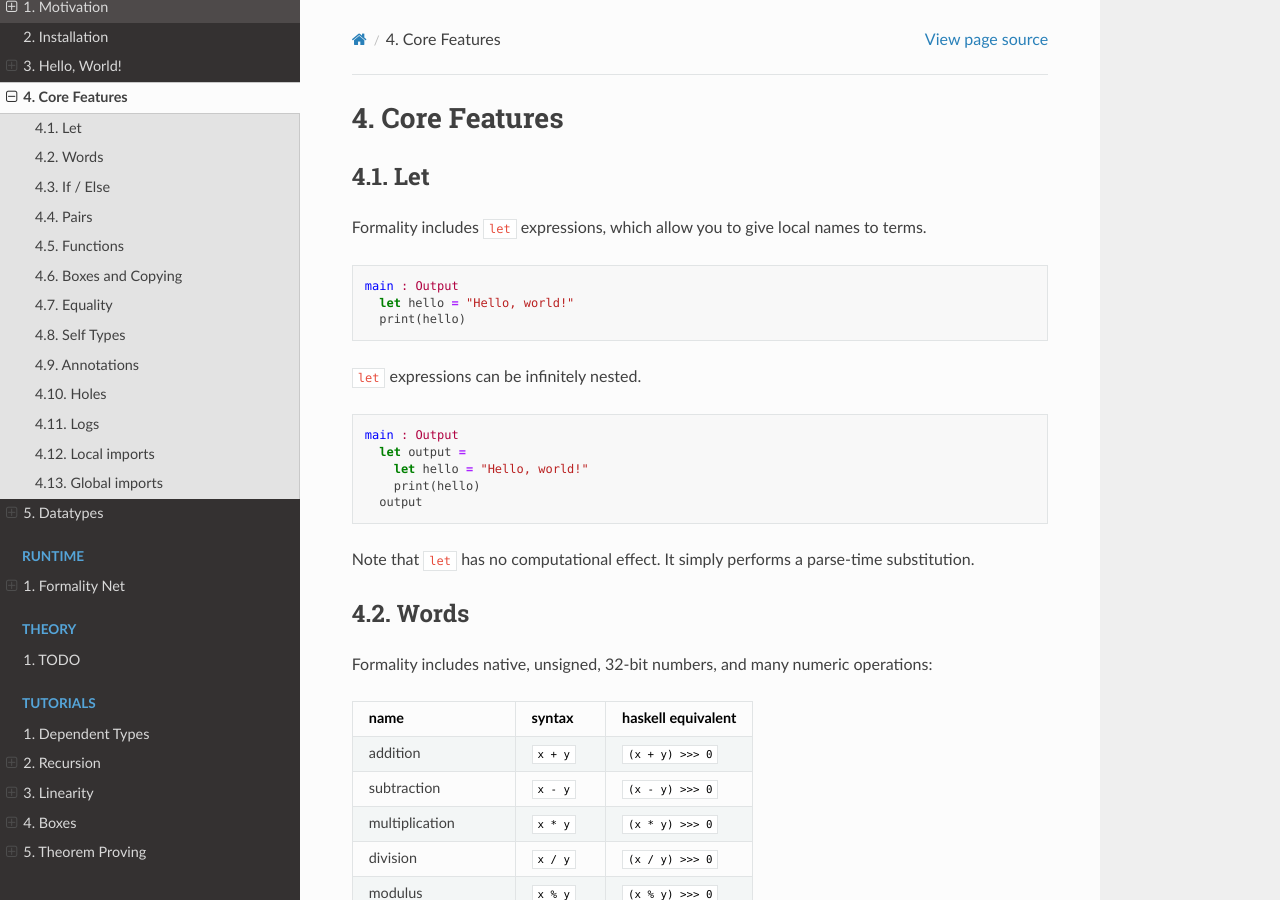
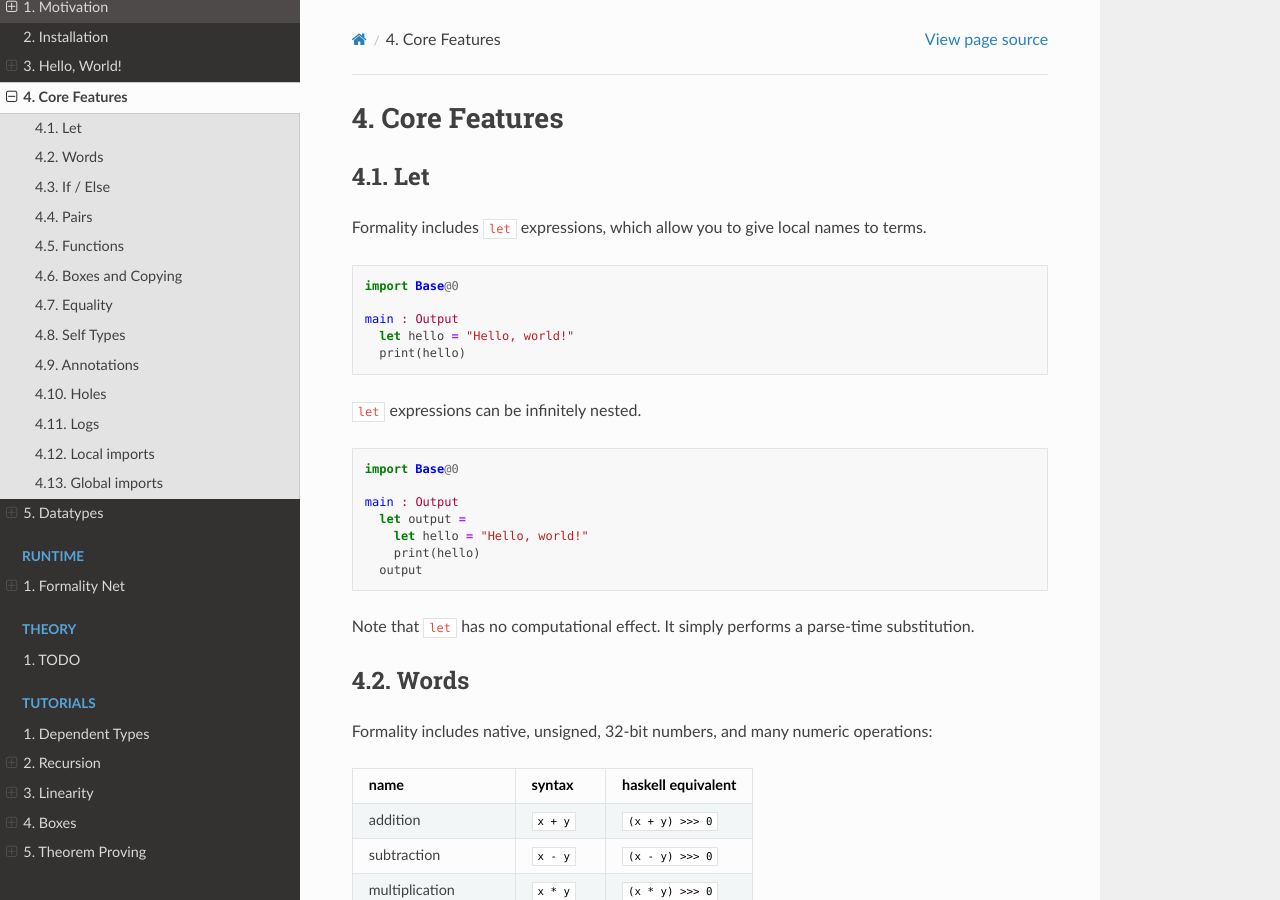
Before and after one commit to Soonad/docs.formality-lang.org, a Sphinx documentation site: the page built from docs/source/language/4.Core-Features.md, in a window 1280 px wide and 900 px high. Built offline with Sphinx 7.4.7 and the Read the Docs theme 2.0.0, drawn with Linux system fonts in a browser that asks for light colours; pages that are not in the unit, such as notebooks, are missing from menus; some of the changed text lies outside the part shown.

Commit message:
Include "import Base@0" in some examples to avoid parse errors

````diff
--- a/docs/source/language/4.Core-Features.md
+++ b/docs/source/language/4.Core-Features.md
@@ -5,6 +5,8 @@
 Formality includes `let` expressions, which allow you to give local names to terms.
 
 ```haskell
+import Base@0
+
 main : Output
   let hello = "Hello, world!"
   print(hello)
@@ -13,6 +15,8 @@
 `let` expressions can be infinitely nested.
 
 ```haskell
+import Base@0
+
 main : Output
   let output =
     let hello = "Hello, world!"
@@ -91,6 +95,8 @@
 Usage is straightforward:
 
 ```haskell
+import Base@0
+
 main : Output
   let age = 30
 
@@ -141,6 +147,8 @@
 Nesting:
 
 ```haskell
+import Base@0
+
 main : [:[:Word, Word], String]
   [[1, 2], "Hello Word!"]
 ```
````
